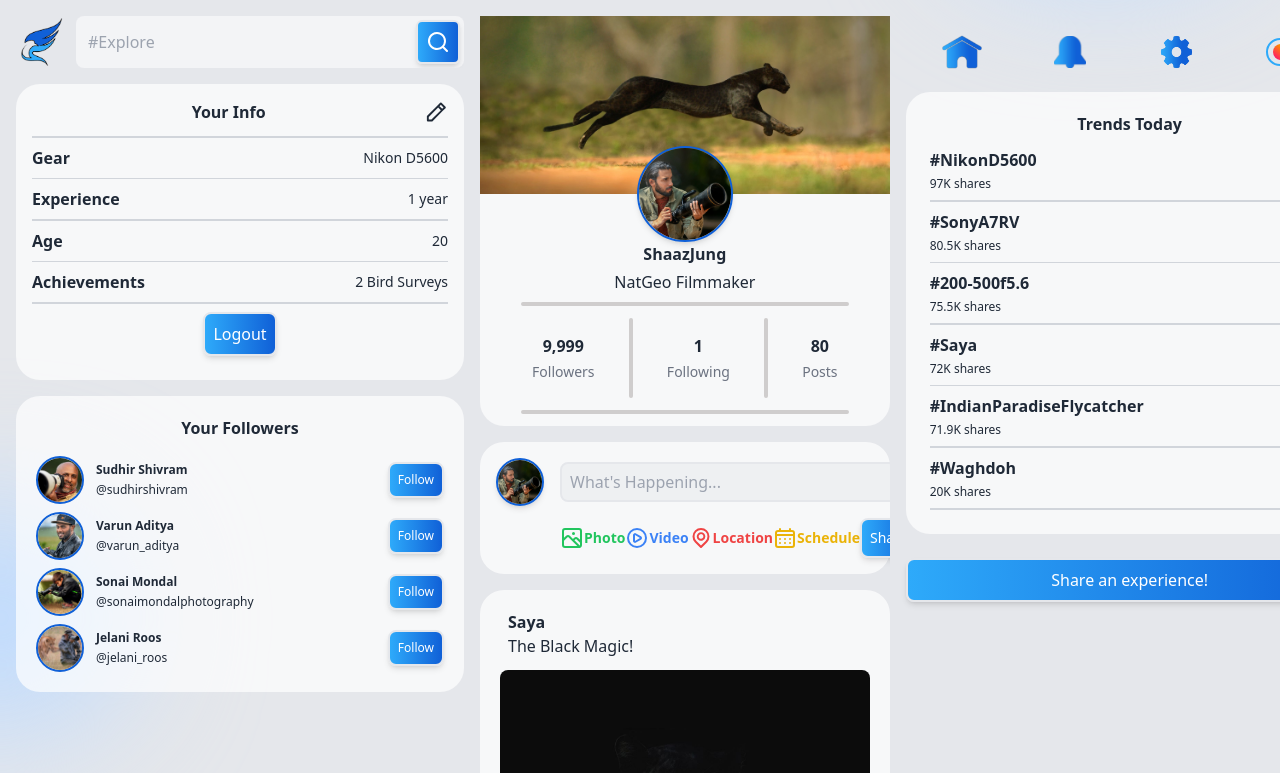
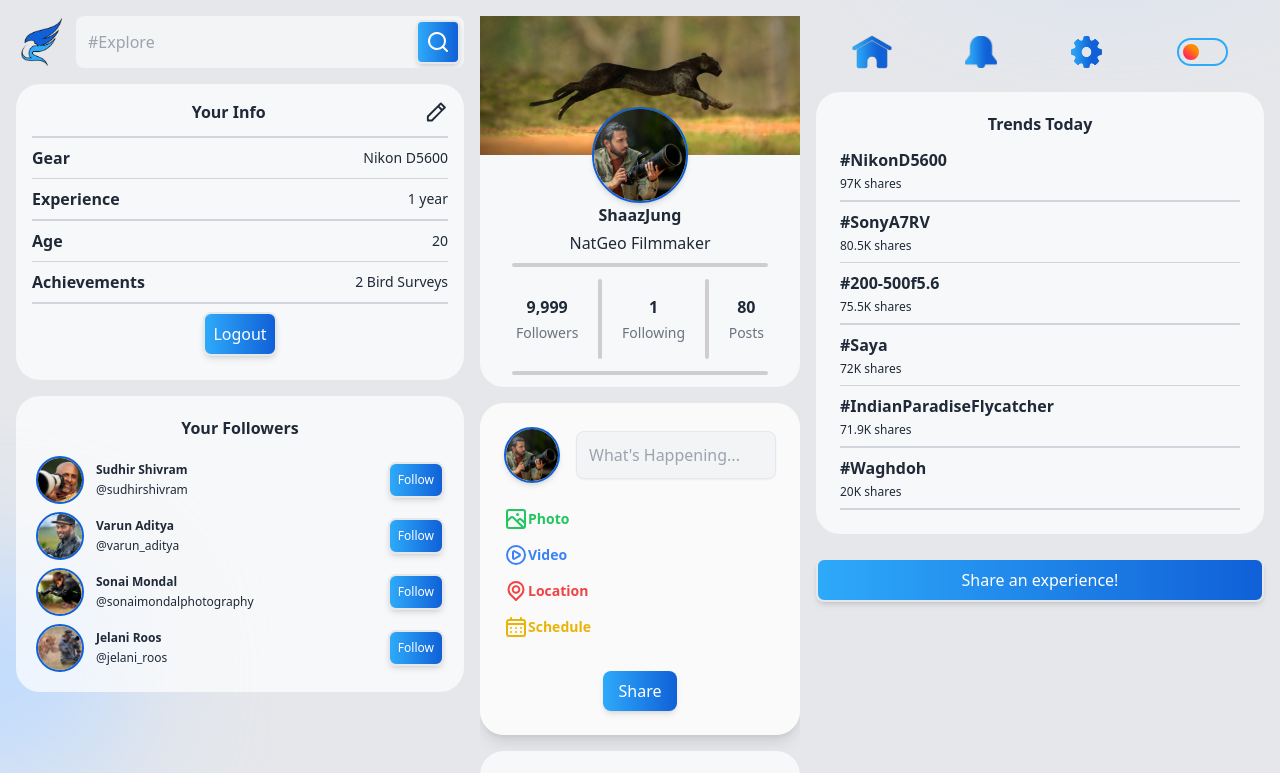
Before and after one commit to SwanandD121/FeatherPerfect_fe, a React (Create React App) app: page /profile in a window 1280 px wide. Shown: the top 773 px of the page. Built offline with nearby package versions, Linux system fonts and the light colour scheme.

Commit message:
improved PostShare section

```diff
--- a/src/Components/PostShare/PostShare.jsx
+++ b/src/Components/PostShare/PostShare.jsx
@@ -1,14 +1,8 @@
-import React, {useState, useRef} from 'react'
-import profileimg from '../../img/profile-img.jpg'
-import { UilScenery } from "@iconscout/react-unicons";
-import { UilPlayCircle } from "@iconscout/react-unicons";
-import { UilLocationPoint } from "@iconscout/react-unicons";
-import { UilSchedule } from "@iconscout/react-unicons";
-import { UilTimes } from "@iconscout/react-unicons";
-import { UilTimesSquare } from '@iconscout/react-unicons'
+import React, { useState, useRef } from 'react';
+import profileimg from '../../img/profile-img.jpg';
+import { UilScenery, UilPlayCircle, UilLocationPoint, UilSchedule, UilTimesSquare } from "@iconscout/react-unicons";
 
 const PostShare = () => {
-
   const [image, setImage] = useState(null);
   const imageRef = useRef();
 
@@ -21,57 +15,59 @@ const PostShare = () => {
     }
   };
 
+  return (
+    <div className="postShare flex flex-col items-center rounded-3xl p-6 gap-4 bg-white/80 dark:bg-slate-800 shadow-lg transition-shadow hover:shadow-xl max-w-xl mx-auto">
+      {/* Profile Image and Input */}
+      <div className="flex w-full items-center gap-4">
+        <img src={profileimg} alt="Profile" className="rounded-full w-14 h-14 border-2 border-[#1060d7] shadow-md" />
 
-  return (
-    <div className="postShare flex justify-between items-cente rounded-3xl p-4 gap-4 bg-white/70 dark:bg-slate-800">
-        <img src={profileimg} alt="" className='rounded-full w-12 h-12 border-2 border-[#1060d7] shadow-md' />
-
-        <div className='w-full flex flex-col items-center gap-4'>
-            <input type="text" placeholder="What's Happening..." className='w-full h-10 mt-1 dark:text-white bg-gray-200/50 dark:bg-slate-700 border-2 dark:border-none rounded-lg outline-none p-2' />
-
-            <div className="postOptions flex w-full justify-between items-center text-sm">
-                <div className="option flex items-center font-semibold text-green-500 hover:cursor-pointer" onClick={()=>imageRef.current.click()}>
-                    <UilScenery className=""/>Photo
+        {/* Reduced width of input field */}
+        <input
+          type="text"
+          placeholder="What's Happening..."
+          className="w-4/5 h-12 dark:text-white bg-gray-100/90 dark:bg-slate-700 border dark:border-none rounded-lg outline-none p-3 shadow-sm focus:ring-2 focus:ring-[#1060d7] transition-all"
+        />
       </div>
 
-                <div className="option flex items-center font-semibold text-blue-500 hover:cursor-pointer">
-                    <UilPlayCircle className=""/>Video
+      {/* Post Options in a Column */}
+      <div className="postOptions flex flex-col items-start text-sm w-full gap-3 mt-2">
+        <div className="option flex items-center font-semibold text-green-500 hover:text-green-600 cursor-pointer transition-colors" onClick={() => imageRef.current.click()}>
+          <UilScenery />Photo
+        </div>
+        <div className="option flex items-center font-semibold text-blue-500 hover:text-blue-600 cursor-pointer transition-colors">
+          <UilPlayCircle />Video
+        </div>
+        <div className="option flex items-center font-semibold text-red-500 hover:text-red-600 cursor-pointer transition-colors">
+          <UilLocationPoint />Location
+        </div>
+        <div className="option flex items-center font-semibold text-yellow-500 hover:text-yellow-600 cursor-pointer transition-colors">
+          <UilSchedule />Schedule
+        </div>
       </div>
 
-                <div className="option flex items-center font-semibold text-red-500 hover:cursor-pointer">
-                    <UilLocationPoint className=""/>Location
-                </div>
-
-                <div className="option flex items-center font-semibold text-yellow-500 hover:cursor-pointer">
-                    <UilSchedule className=""/>Schedule
-                </div>
-
-                <button className='text-white bg-gradient-to-r from-[#2eaafa] to-[#1060d7] p-2 rounded-lg shadow-md border-2  hover:border-2 dark:border-2 dark:border-black/90 dark:hover:border-[#2eaafa]   hover:border-[#2eaafa] hover:bg-gradient-to-l hover:from-transparent hover:to-transparent hover:text-[#297eff] hover:cursor-pointer'>
+      {/* Share Button */}
+      <button className="text-white bg-gradient-to-r from-[#2eaafa] to-[#1060d7] px-4 py-2 rounded-lg shadow-md transition-all transform hover:scale-105 hover:shadow-lg mt-4">
         Share
       </button>
 
-                <div >
-                    <input type="file"
+      {/* Image Upload */}
+      <input
+        type="file"
         name="myImage"
         ref={imageRef}
         onChange={onImageChange}
-                           style={{display: "none"}}
+        style={{ display: "none" }}
       />
-                </div>
-            </div>
 
+      {/* Image Preview */}
       {image && (
-                <div className="previewImage relative">
-                    <UilTimesSquare onClick={() => setImage(null)} className='absolute cursor-pointer shadow  right-1 top-1' />
-                    <img src={image.image} alt="" className='w-full max-h-80 object-cover rounded-md'/>
+        <div className="previewImage relative w-full max-h-80 mt-4">
+          <UilTimesSquare onClick={() => setImage(null)} className="absolute top-2 right-2 cursor-pointer text-white bg-red-500 rounded-full p-1 hover:bg-red-600 transition-all shadow-lg" />
+          <img src={image.image} alt="Preview" className="w-full object-cover rounded-lg shadow-md" />
         </div>
       )}
+    </div>
+  );
+};
 
-        </div>
-
-
-    </div>
-  )
-}
-
-export default PostShare
+export default PostShare;
```
Lines whose indentation alone changed are shown as unchanged.
